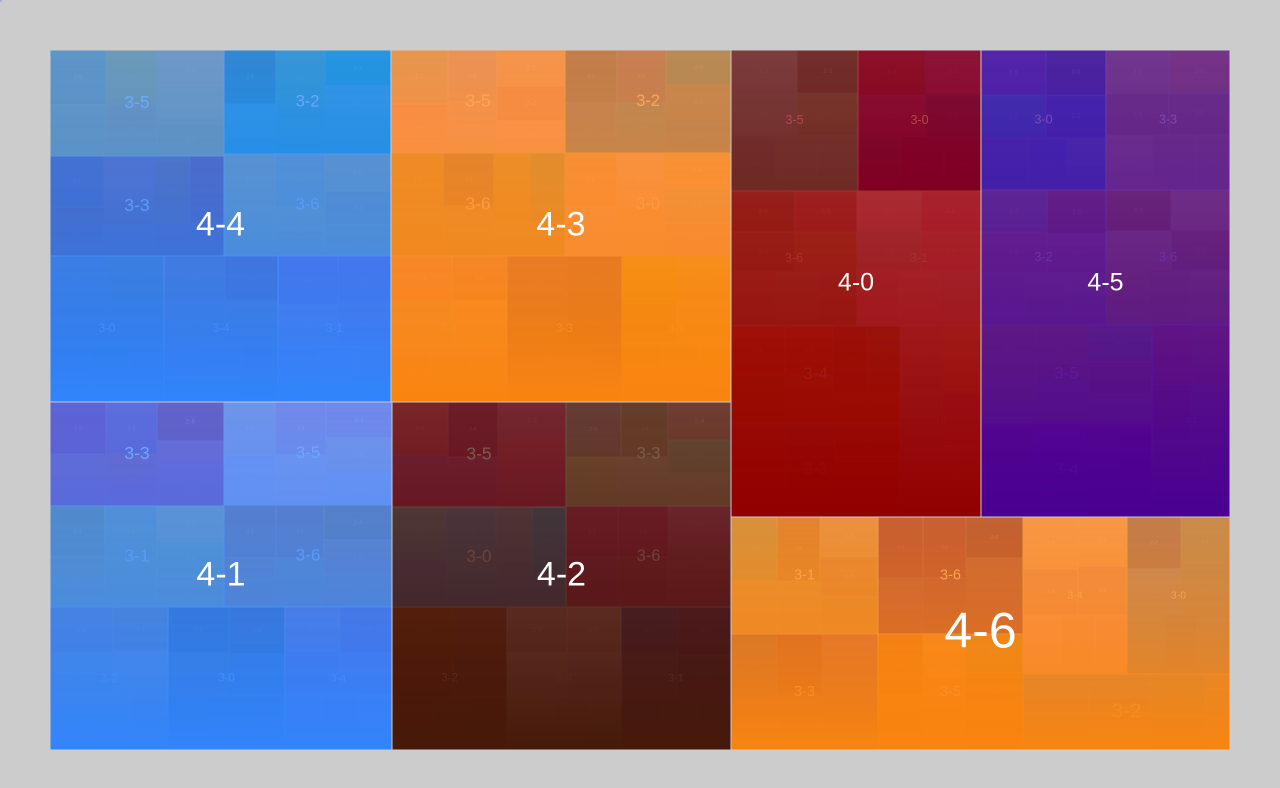
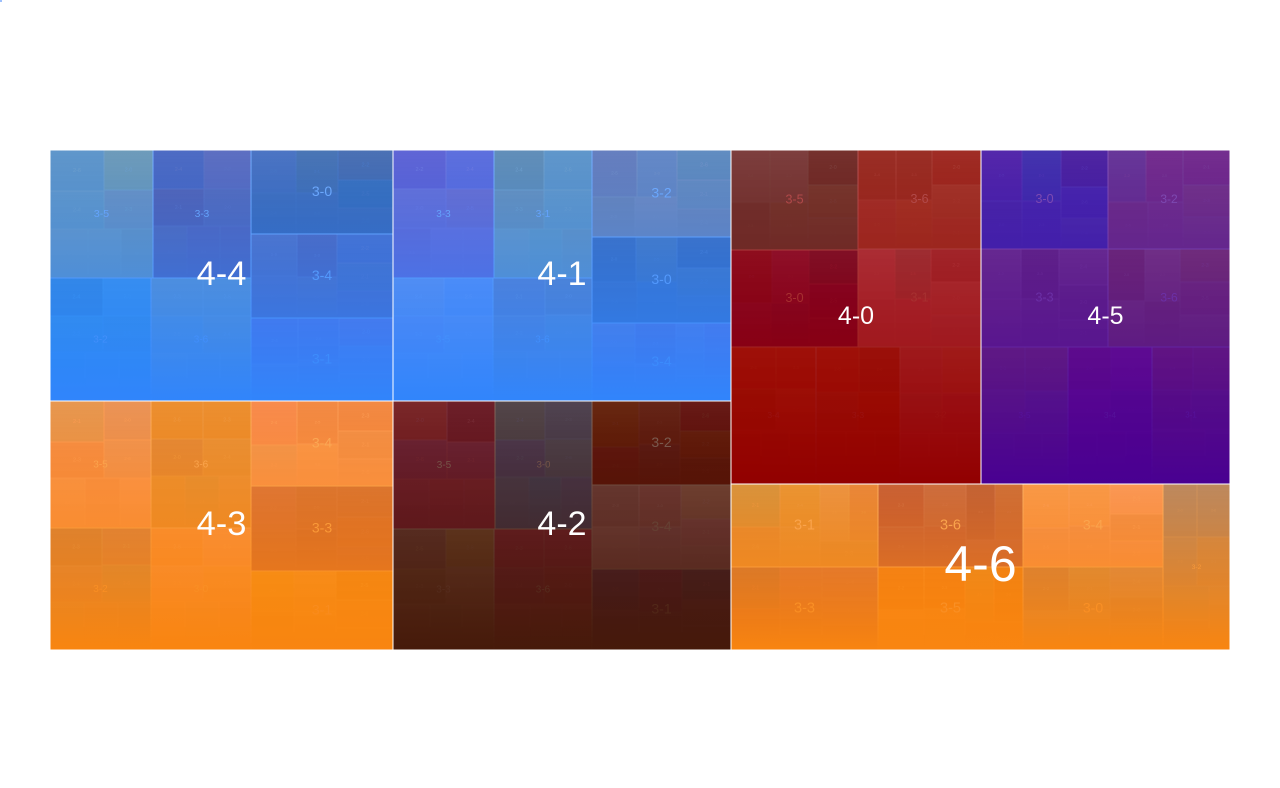
Before and after one commit to KevinWang15/treebox, a React (Create React App) app: page / in a window 1280 px wide. Shown: the top 788 px of the page. Built offline with nearby package versions, Linux system fonts and the light colour scheme.

Commit message:
update DEMO, bump version

```diff
--- a/package.json
+++ b/package.json
@@ -1,6 +1,6 @@
 {
   "name": "@kevinwang15/treebox",
-  "version": "0.0.8",
+  "version": "0.1.0",
   "main": "./build/treebox.js",
   "dependencies": {
     "lodash-es": "^4.17.20",
--- a/src/App.js
+++ b/src/App.js
@@ -13,13 +13,13 @@ class App extends React.Component {
       <div
         style={{
           width: "100%",
-          height: 800,
+          height: 600,
           position: "absolute",
           boxSizing: "border-box",
           top: "50%",
           transform: "translateY(-50%)",
           padding: 50,
-          background: "#CCC",
+          // background: "#CCC",
         }}
       >
         <div
```
Also changed, not shown: demo.png, 1 other file (tests, documents, lock files or other folders).
